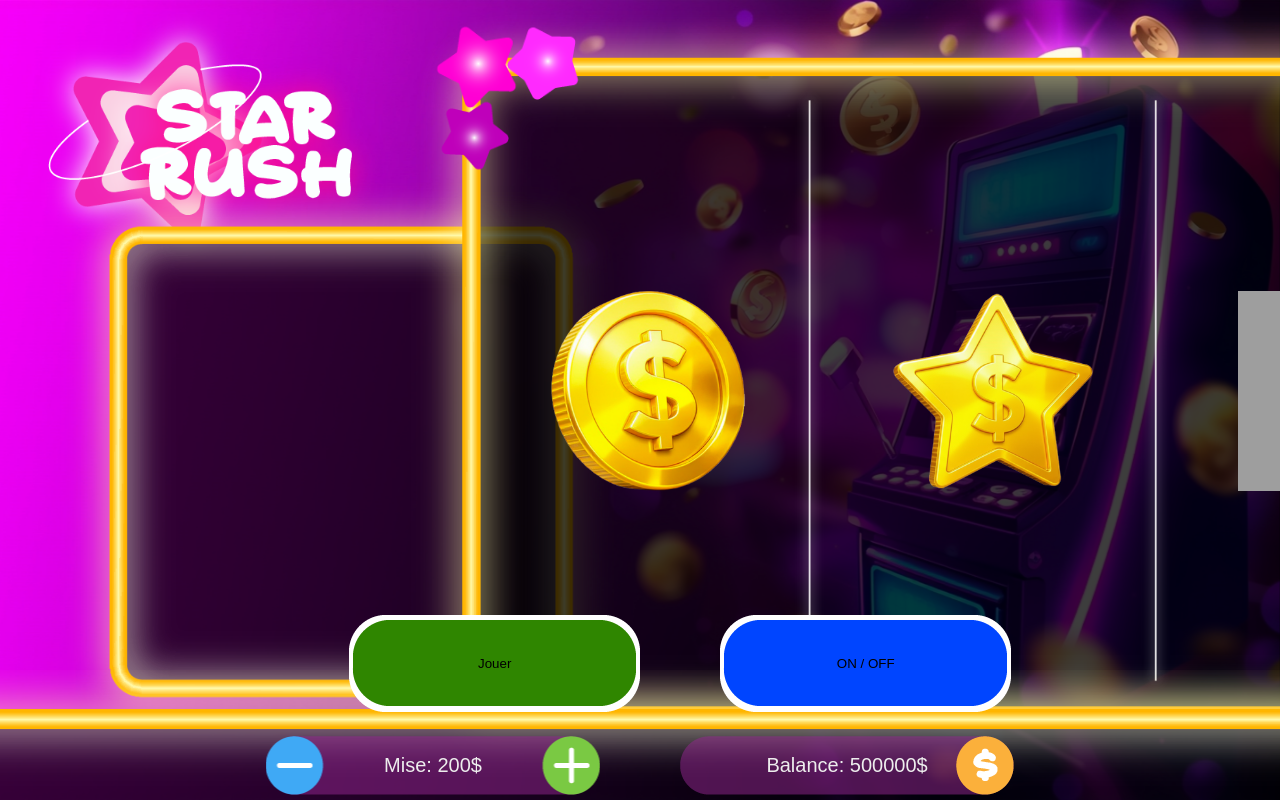
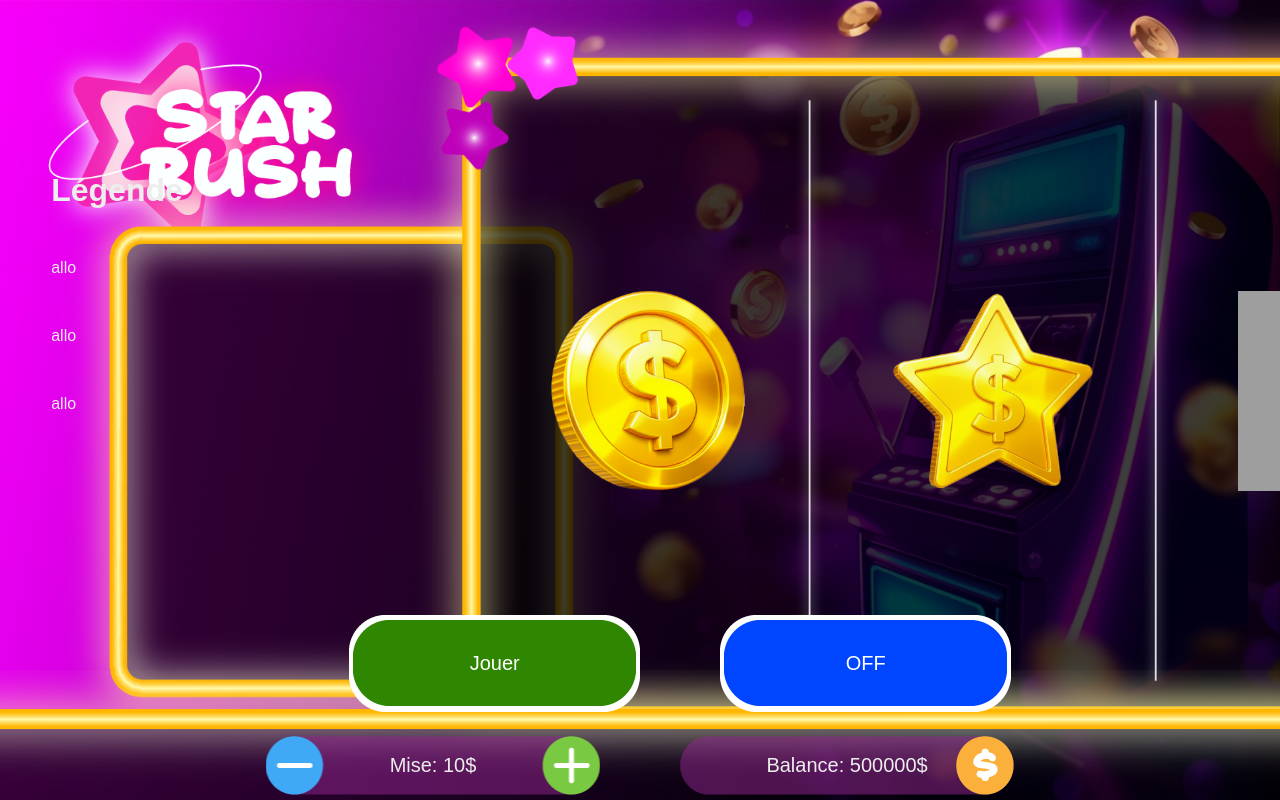
Before and after one commit to cooeki3/tp_machine, a Next.js app: page / in a window 1280 px wide. Shown: the top 800 px of the page. Built offline with nearby package versions, Linux system fonts and the light colour scheme; grey boxes are pictures that could not be loaded.

Commit message:
components

```diff
--- /dev/null
+++ b/src/app/_components/Boutons.jsx
@@ -0,0 +1,14 @@
+const Boutons = ({ playAll, togglePower, isOn }) => {
+  return (
+    <div className="boutons-container">
+      <button className="boutons jouer" onClick={playAll}>
+        Jouer
+      </button>
+      <button className="boutons allumer" onClick={togglePower}>
+        {isOn ? "OFF" : "ON"}
+      </button>
+    </div>
+  );
+};
+
+export default Boutons;
--- /dev/null
+++ b/src/app/_components/Compteurs.jsx
@@ -0,0 +1,16 @@
+const Compteurs = ({ miseInitale, augmenterMise, diminuerMise, isOn }) => {
+  return (
+    <div className="compteurs-container">
+      <div className="btn-mise">
+        <button className="boutons-compteurs" onClick={diminuerMise}></button>
+        {isOn && <p className="btn-mise-text">Mise: {miseInitale}$</p>}
+        <button className="boutons-compteurs" onClick={augmenterMise}></button>
+      </div>
+      <div className="balance">
+        {isOn && <p className="balance-text">Balance: 500000$</p>}
+      </div>
+    </div>
+  );
+};
+
+export default Compteurs;
--- /dev/null
+++ b/src/app/_components/Jeu.jsx
@@ -0,0 +1,14 @@
+const Jeu = () => {
+  return (
+    <div className="object-wrap">
+      <div className="jeuCadre"></div>
+      <div className="object-container">
+        <img className="object object-1" src="/png/machine_coin.png" alt="" />
+        <img className="object object-2" src="/png/machine_star.png" alt="" />
+        <img className="object object-3" src="/png/machine_galaxy.png" alt="" />
+      </div>
+    </div>
+  );
+};
+
+export default Jeu;
--- /dev/null
+++ b/src/app/_components/Legende.jsx
@@ -0,0 +1,16 @@
+const Legende = ({ isOn }) => {
+  return (
+    <div className="legende-container">
+      {isOn && (
+        <div className="legende-content">
+          <h1 className="titre-legende">Légende</h1>
+          <p>allo</p>
+          <p>allo</p>
+          <p>allo</p>
+        </div>
+      )}
+    </div>
+  );
+};
+
+export default Legende;
--- a/src/app/_components/Machine.css
+++ b/src/app/_components/Machine.css
@@ -27,6 +27,15 @@
   background-position: center;
   background-repeat: no-repeat;
   background-size: contain;
+}
+
+.legende-content {
+  position: absolute;
+  left: 130;
+  top: 130;
+  display: flex;
+  flex-direction: column;
+  gap: 50px;
 }
 
 .object-wrap {
@@ -95,6 +104,8 @@
   border: none;
   cursor: pointer;
   z-index: 100;
+  color: white;
+  font-size: 20px;
 }
 
 .jouer {
--- a/src/app/_components/Machine.jsx
+++ b/src/app/_components/Machine.jsx
@@ -1,80 +1,69 @@
 "use client";
-
+import { useState, useRef } from "react";
 import gsap from "gsap";
 import { CustomEase } from "gsap/all";
-import { useRef } from "react";
 import { useGSAP } from "@gsap/react";
 import { GSDevTools } from "gsap/GSDevTools";
 import { ScrollTrigger } from "gsap/ScrollTrigger";
 import { SplitText } from "gsap/SplitText";
-import { useAudio } from "@/app/_contexts/AudioContext.jsx";
 
 import useLenis from "../_hooks/useLenis.jsx";
+import "./Machine.css";
 
-// import Citation from "./Citation.jsx";
-// import Header from "./Header.jsx";
-// import LandingPage from "./LandingPage.jsx";
-// import LightModeToggle from "./LightModeToggle.jsx";
-
-import "./Machine.css";
-// import "./Header.css";
-// import "./LandingPage.css";
-// import "./LightModeToggle.css";
-// import "./CustomCursor.css";
-// import "./Fonts.css";
+import Legende from "./Legende.jsx";
+import Jeu from "./Jeu.jsx";
+import Compteurs from "./Compteurs.jsx";
+import Boutons from "./Boutons.jsx";
 
 gsap.registerPlugin(useGSAP, ScrollTrigger, GSDevTools, SplitText, CustomEase);
 
 const Machine = () => {
   useLenis();
   const timelines = useRef([]);
+
   const imgUrls = [
     "png/machine_coin.png",
     "png/machine_star.png",
     "png/machine_galaxy.png",
   ];
 
+  // 💰 Bet state
+  const [miseInitale, setMiseInitale] = useState(10);
+
+  // 🔌 Power ON/OFF
+  const [isOn, setIsOn] = useState(true);
+
+  const augmenterMise = () => {
+    if (miseInitale < 100) setMiseInitale(miseInitale + 5);
+  };
+
+  const diminuerMise = () => {
+    if (miseInitale > 5) setMiseInitale(miseInitale - 5);
+  };
+
+  const togglePower = () => {
+    setIsOn(!isOn);
+  };
+
   useGSAP(() => {
     const imgs = document.querySelectorAll(".object");
     timelines.current = [];
 
     imgs.forEach((img) => {
-      let repeatCount = 0;
-
       const tl = gsap.timeline({
         repeat: -1,
         paused: true,
         onRepeat: () => {
-          repeatCount++;
-
-
           const randomUrl = gsap.utils.random(imgUrls);
           img.src = randomUrl;
-
-
-          // if (repeatCount >= 6) {
-          //   tl.pause();
-          //   repeatCount = 0;
-          // }
         },
       });
 
-
-      tl.set(img, {
-        y: -420
-      });
-
-      tl.to(img, {
-        y: 600,
-        duration: 0.35,
-        ease: "none",
-
-      });
-
+      tl.set(img, { y: -420 });
+      tl.to(img, { y: 600, duration: 0.35, ease: "none" });
       timelines.current.push(tl);
     });
   });
-
 
   function playAll() {
     timelines.current.forEach((tl) => tl.play());
@@ -82,48 +71,24 @@ const Machine = () => {
 
   return (
     <>
-      {/* Jai fait ca de meme juste pour la mise en pase, on fera des components apres uwu */}
       <div className="page-background"></div>
+
       <div className="logo-container">
-        <img className="logo" src="/png/logo.png" alt="" />
+        <img className="logo" src="/png/logo.png" alt="Logo" />
       </div>
 
-      {/* Espace légende */}
-      <div className="legende-container"></div>
+      <Legende isOn={isOn} />
 
-      {/* Espace jeu */}
-      <div className="object-wrap">
-        <div className="jeuCadre"></div>
-        <div className="object-container">
-          <img className="object object-1" src="/png/machine_coin.png" alt="" />
-          <img className="object object-2" src="/png/machine_star.png" alt="" />
-          <img
-            className="object object-3"
-            src="/png/machine_galaxy.png"
-            alt=""
-          />
-        </div>
-      </div>
+      <Jeu />
 
-      {/* Boutons jouer + ON */}
-      <div className="boutons-container">
-        <button className="boutons jouer" onClick={playAll}>
-          Jouer
-        </button>
-        <button className="boutons allumer">ON / OFF</button>
-      </div>
+      <Boutons playAll={playAll} togglePower={togglePower} isOn={isOn} />
 
-      {/* Boutons mise + balance */}
-      <div className="compteurs-container">
-        <div className="btn-mise">
-          <button className="boutons-compteurs"></button>
-          <p className="btn-mise-text">Mise: 200$</p>
-          <button className="boutons-compteurs"></button>
-        </div>
-        <div className="balance">
-          <p className="balance-text">Balance: 500000$</p>
-        </div>
-      </div>
+      <Compteurs
+        isOn={isOn}
+        miseInitale={miseInitale}
+        augmenterMise={augmenterMise}
+        diminuerMise={diminuerMise}
+      />
     </>
   );
 };
```
